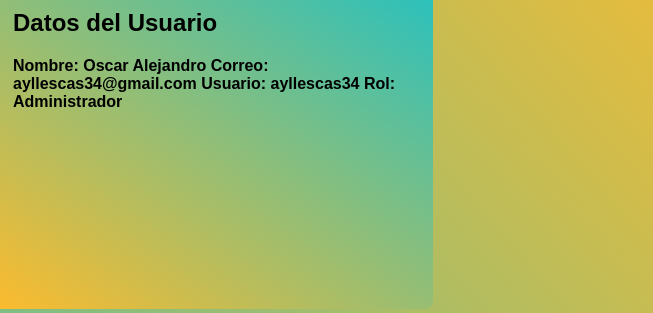
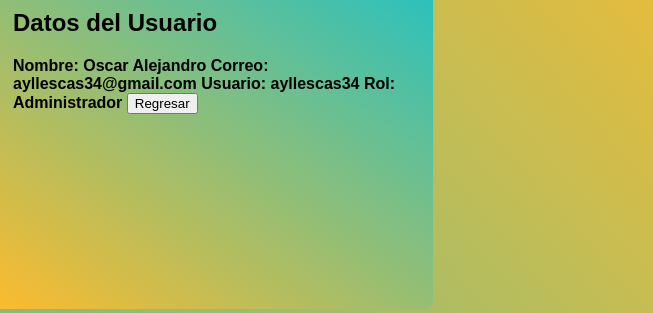
Before and after one commit to oflores2022234/Agenda_Web, a plain HTML site: page assent/usuario.html in a window 1280 px wide. Shown: the part 261-574 px from the top of the page, 627-1280 px from the left. Drawn offline with Linux system fonts and the light colour scheme.

Commit message:
agregamos boton para poder regresar a la lista de contacto

```diff
--- a/assent/usuario.html
+++ b/assent/usuario.html
@@ -21,7 +21,7 @@
             <label>Correo: ayllescas34@gmail.com</label>
             <label>Usuario: ayllescas34</label>
             <label>Rol: Administrador</label>
-            <a href="./contacto.html" type="button" value="Regresar"></a>
+            <a href="./contacto.html"><input type="button" value="Regresar">
         </form>
     </div>
 
```
